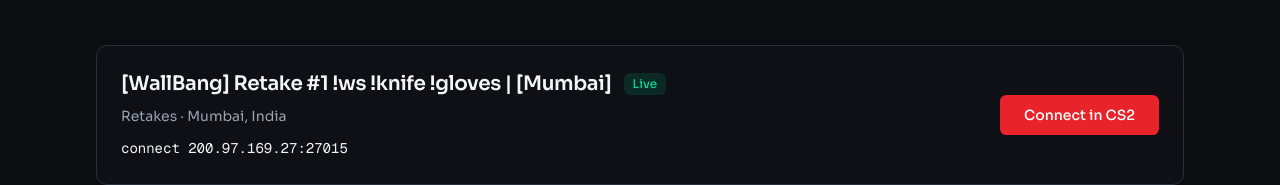
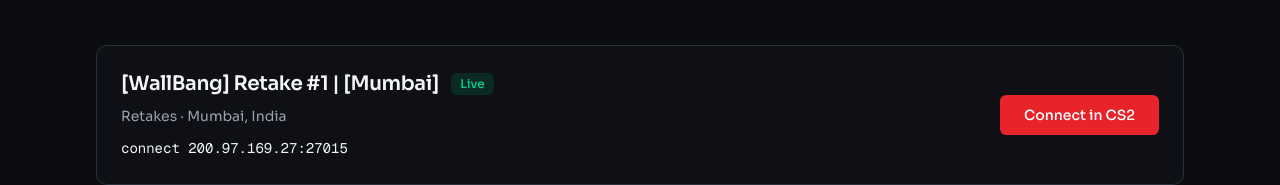
Before and after one commit to spratap124/wallbang-xyz, a Next.js app: page /servers in a window 1280 px wide. Shown: the part 373-558 px from the top of the page. Built offline with nearby package versions, Linux system fonts and the light colour scheme; no server answers.

Commit message:
Simplify live server display name to Mumbai branding only.
Co-authored-by: Cursor <cursoragent@cursor.com>

```diff
--- a/app/(marketing)/servers/page.tsx
+++ b/app/(marketing)/servers/page.tsx
@@ -7,7 +7,7 @@ import { createPageMetadata } from "@/seo/metadata";
 export const metadata = createPageMetadata({
   title: "Servers",
   description:
-    "Connect to live WallBang CS2 retake servers in India. Open Counter-Strike 2 through Steam and join [WallBang] Retake #1 !ws !knife !gloves | [Mumbai].",
+    "Connect to live WallBang CS2 retake servers in India. Open Counter-Strike 2 through Steam and join [WallBang] Retake #1 | [Mumbai].",
   path: "/servers",
 });
 
--- a/config/servers.ts
+++ b/config/servers.ts
@@ -11,7 +11,7 @@ export type GameServer = {
 export const servers: GameServer[] = [
   {
     id: "retake-1",
-    name: "[WallBang] Retake #1 !ws !knife !gloves | [Mumbai]",
+    name: "[WallBang] Retake #1 | [Mumbai]",
     mode: "Retakes",
     region: "Mumbai, India",
     host: "200.97.169.27",
--- a/content/faq.ts
+++ b/content/faq.ts
@@ -11,7 +11,7 @@ export const faqs: FaqItem[] = [
     id: "when-launch",
     question: "When will WallBang launch?",
     answer:
-      "[WallBang] Retake #1 !ws !knife !gloves | [Mumbai] is live now. Use the Connect button on the homepage (or the connect command) to open CS2 through Steam. More platform features — VIP, stats, and profiles — continue rolling out on the public roadmap.",
+      "[WallBang] Retake #1 | [Mumbai] is live now. Use the Connect button on the homepage (or the connect command) to open CS2 through Steam. More platform features — VIP, stats, and profiles — continue rolling out on the public roadmap.",
   },
   {
     id: "is-it-free",
--- a/content/roadmap.ts
+++ b/content/roadmap.ts
@@ -7,7 +7,7 @@ export const roadmap: RoadmapPhase[] = [
     title: "Public Retakes",
     status: "completed",
     items: [
-      "[WallBang] Retake #1 !ws !knife !gloves | [Mumbai] is live — connect via Steam from wallbang.xyz",
+      "[WallBang] Retake #1 | [Mumbai] is live — connect via Steam from wallbang.xyz",
       "CounterStrikeSharp + Metamod + Retakes + WallBang plugin stack online",
       "India-first (Mumbai) low-latency public retake server",
       "Website with live server list, Steam connect links, Discord, and waitlist",
```
